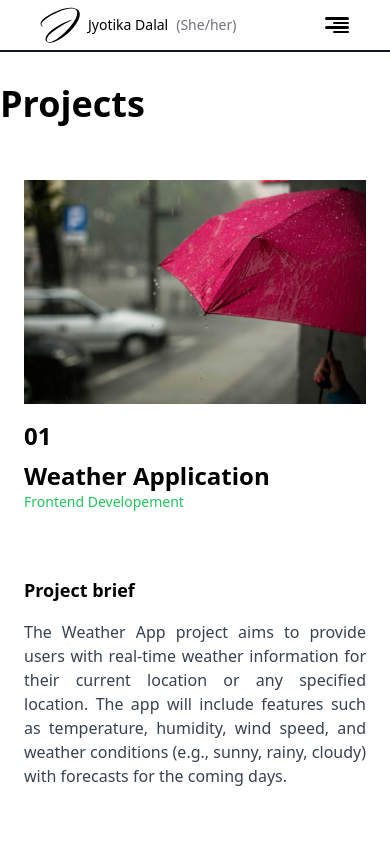
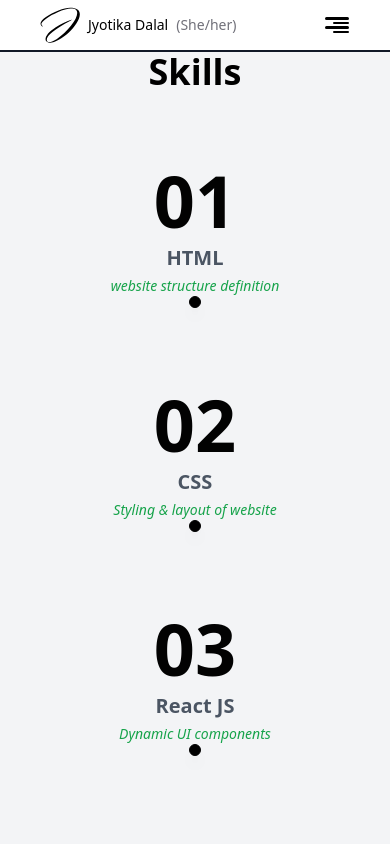
Before and after one commit to Rutuza/Vite-Portfolio, a React (Vite) app: page / in a window 390 px wide. Shown: the top 844 px of the page. Built offline with nearby package versions, Linux system fonts and the light colour scheme.

Commit message:
projects page > responsiveness done

```diff
--- a/src/App.jsx
+++ b/src/App.jsx
@@ -23,9 +23,9 @@
       <Navbar />
       {/* <Homepage /> */}
       {/* <About /> */}
-      {/* <Skills /> */}
+      <Skills />
       {/* <Work /> */}
-      <Projects />
+      {/* <Projects /> */}
       {/* <PhotographsPage /> */}
       {/* <Contact /> */}
     </div>
```
